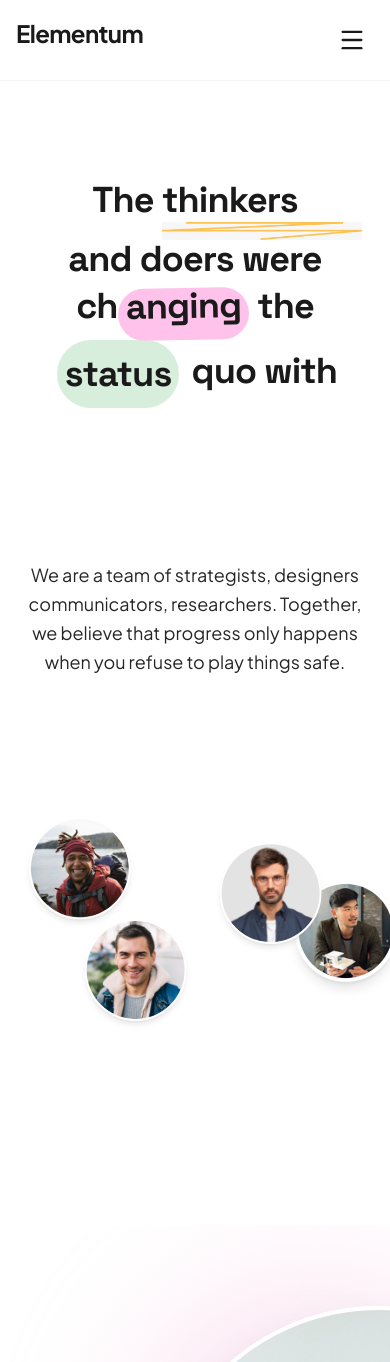
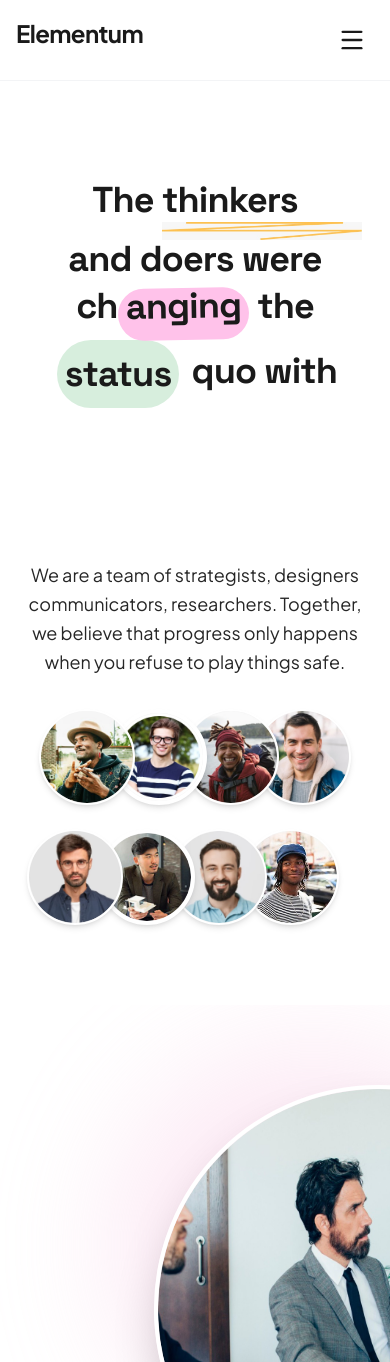
Before and after one commit to nadiya-code/elementum, a React (Vite) app: page / in a window 390 px wide. Shown: the top 1362 px of the page. Built offline with nearby package versions, Linux system fonts and the light colour scheme.

Commit message:
responisve

```diff
--- a/src/components/AvatarGrid.jsx
+++ b/src/components/AvatarGrid.jsx
@@ -2,27 +2,48 @@ import React from 'react';
 
 function AvatarGrid() {
   const avatars = [
-    // Normalized top offsets (Figma Canvas top coordinate minus the section start index of 801px)
-    { id: 1, url: 'img21.jpeg', topClass: 'top-[195px]', leftClass: 'left-[38px]', isSpecialBorder: false },
-    { id: 2, url: 'img20.jpeg', topClass: 'top-[139px]', leftClass: 'left-[199px]', isSpecialBorder: true },  // Ellipse 261 (8px border)
-    { id: 3, url: 'img19.jpeg', topClass: 'top-[0px]',   leftClass: 'left-[553px]', isSpecialBorder: false },
-    { id: 4, url: 'img22.jpeg', topClass: 'top-[226px]', leftClass: 'left-[677px]', isSpecialBorder: false },
-    { id: 5, url: 'img23.jpeg', topClass: 'top-[55px]',  leftClass: 'left-[977px]', isSpecialBorder: false },
-    { id: 6, url: 'img7.jpeg',  topClass: 'top-[139px]', leftClass: 'left-[1144px]', isSpecialBorder: true }, // Ellipse 258 (8px border)
-    { id: 7, url: 'img24.jpeg', topClass: 'top-[0px]',   leftClass: 'left-[1414px]', isSpecialBorder: false },
-    { id: 8, url: 'img9.jpeg',  topClass: 'top-[159px]', leftClass: 'left-[1656px]', isSpecialBorder: false }
+    { id: 1, url: 'img21.jpeg', topClass: 'xl:top-[195px]', leftClass: 'xl:left-[38px]', isSpecialBorder: false },
+    { id: 2, url: 'img20.jpeg', topClass: 'xl:top-[139px]', leftClass: 'xl:left-[199px]', isSpecialBorder: true },
+    { id: 3, url: 'img19.jpeg', topClass: 'xl:top-[0px]',   leftClass: 'xl:left-[553px]', isSpecialBorder: false },
+    { id: 4, url: 'img22.jpeg', topClass: 'xl:top-[226px]', leftClass: 'xl:left-[677px]', isSpecialBorder: false },
+    { id: 5, url: 'img23.jpeg', topClass: 'xl:top-[55px]',  leftClass: 'xl:left-[977px]', isSpecialBorder: false },
+    { id: 6, url: 'img7.jpeg',  topClass: 'xl:top-[139px]', leftClass: 'xl:left-[1144px]', isSpecialBorder: true },
+    { id: 7, url: 'img24.jpeg', topClass: 'xl:top-[0px]',   leftClass: 'xl:left-[1414px]', isSpecialBorder: false },
+    { id: 8, url: 'img9.jpeg',  topClass: 'xl:top-[159px]', leftClass: 'xl:left-[1656px]', isSpecialBorder: false }
   ];
 
   return (
-    /* Responsive viewport wrapper preventing x-axis window expansion layout breaking */
-    <div className="w-full flex items-center justify-center overflow-visible py-4 min-h-[250px] sm:min-h-[350px] xl:min-h-[453px]">
+    <div className="w-full flex justify-center items-center px-4 pt-8 pb-4 overflow-visible">
 
-      {/* PIXEL-PERFECT RESPONSTIVE CANVAS SCALE:
-        Scales down smoothly for small viewports, ensuring mobile layout looks identical to desktop.
+      {/* 1. MOBILE & TABLET LAYOUT (Below 1280px screen width)
+          Switches to a fluid, overlapping row that gracefully wraps if the screen is tiny.
+          No images will ever be clipped off the screen!
+      */}
+      <div className="flex flex-wrap justify-center items-center -space-x-6 gap-y-6 max-w-full xl:hidden">
+        {avatars.map((avatar, index) => (
+          <div
+            key={avatar.id}
+            className={`relative w-24 h-24 sm:w-32 sm:h-32 md:w-40 md:h-40 rounded-full overflow-hidden shadow-md hover:scale-110 hover:z-30 transition-transform duration-300 bg-neutral-100 ${
+              avatar.isSpecialBorder
+                ? 'border-4 sm:border-[6px] border-white shadow-lg'
+                : 'border-2 sm:border-4 border-white'
+            }`}
+            style={{ zIndex: 10 - index }}
+          >
+            <img
+              src={avatar.url}
+              alt={`Team member ${index + 1}`}
+              className="w-full h-full object-cover"
+            />
+          </div>
+        ))}
+      </div>
+
+      {/* 2. DESKTOP LAYOUT (1280px screen width and above)
+          Instantly falls back to your exact, pixel-perfect Figma layout specifications.
       */}
       <div
-        className="relative shrink-0 origin-center scale-[0.45] sm:scale-[0.6] md:scale-[0.75] lg:scale-[0.85] xl:scale-100 transition-transform duration-300"
-        style={{ width: '1844px', height: '453px' }}
+        className="hidden xl:block relative shrink-0 w-[1844px] h-[453px] overflow-visible"
       >
         {avatars.map((avatar, index) => (
           <div
@@ -43,6 +64,7 @@ function AvatarGrid() {
           </div>
         ))}
       </div>
+
     </div>
   );
 }
```
